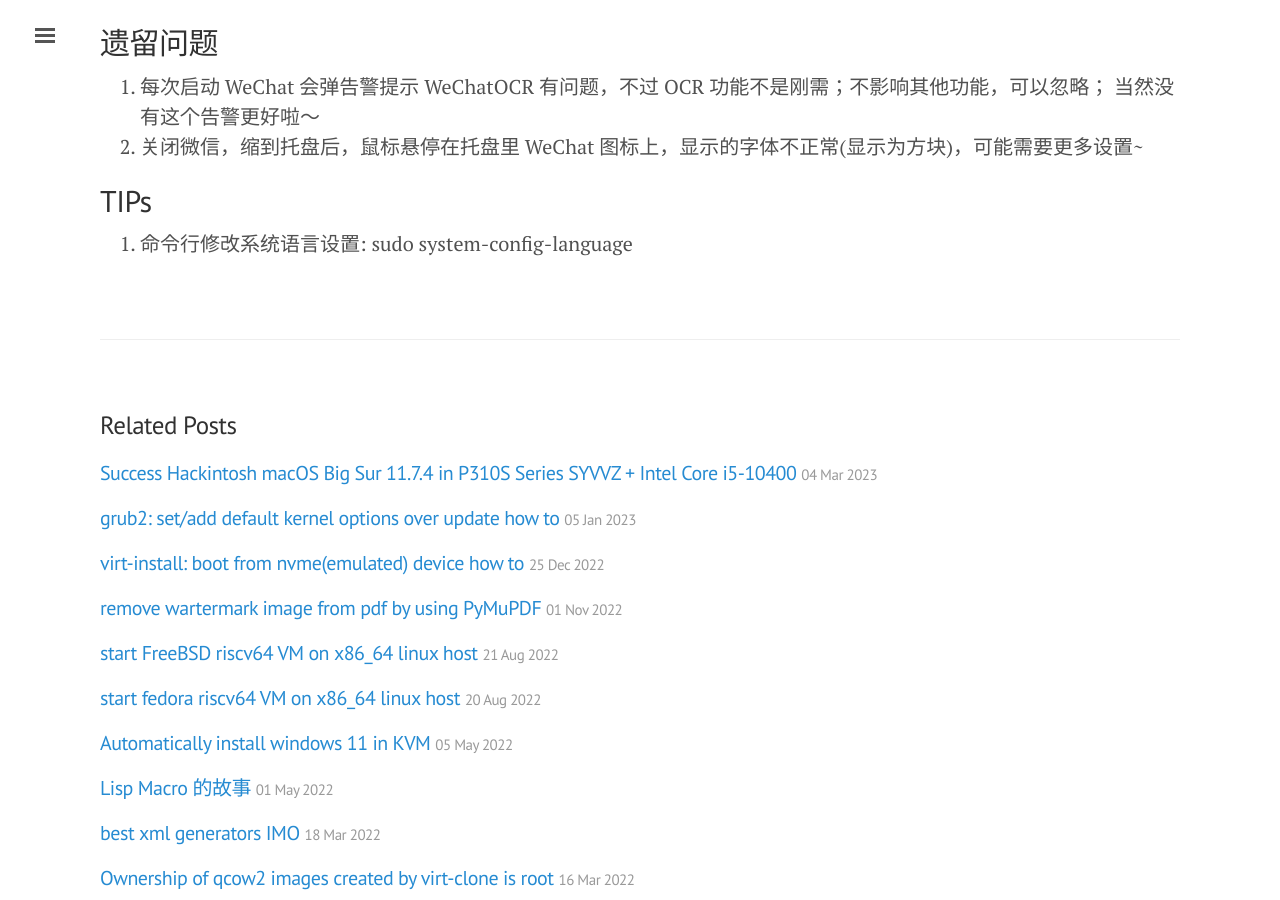
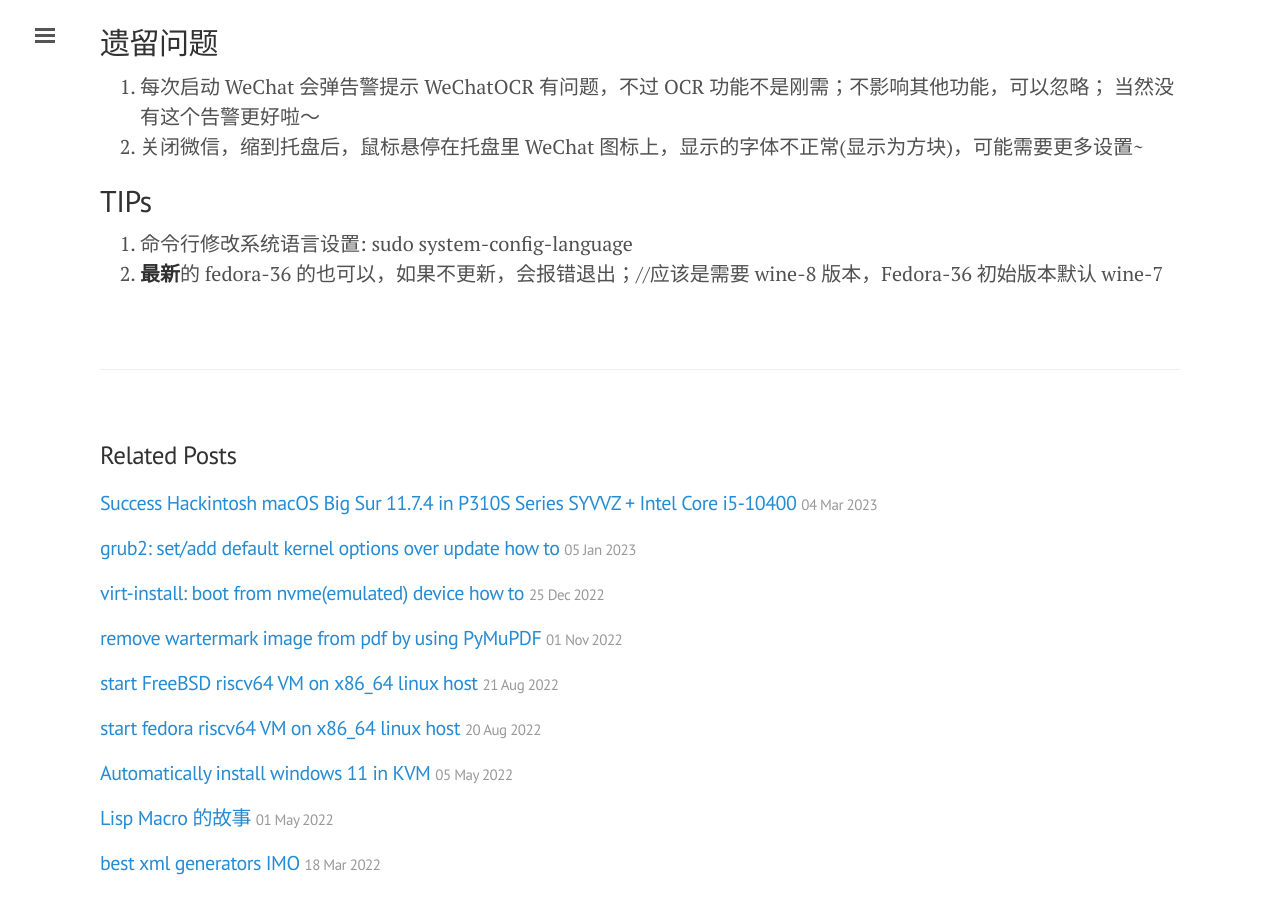
Before and after one commit to tcler/tcler.github.io, a Jekyll site: the page built from _posts/2023-03-31-Install-WeChat-on-Fedora-37.md, in a window 1280 px wide and 900 px high, scrolled down 1208 px. Built offline with Jekyll 4.4.1, drawn with Linux system fonts in a browser that asks for light colours.

Commit message:
Update 2023-03-31-Install-WeChat-on-Fedora-37.md

```diff
--- a/_posts/2023-03-31-Install-WeChat-on-Fedora-37.md
+++ b/_posts/2023-03-31-Install-WeChat-on-Fedora-37.md
@@ -45,3 +45,4 @@ wine ~/Downloads/WeChatSetup.exe
 
 ## TIPs
 1. 命令行修改系统语言设置: sudo system-config-language
+2. **最新**的 fedora-36 的也可以，如果不更新，会报错退出；//应该是需要 wine-8 版本，Fedora-36 初始版本默认 wine-7
```
